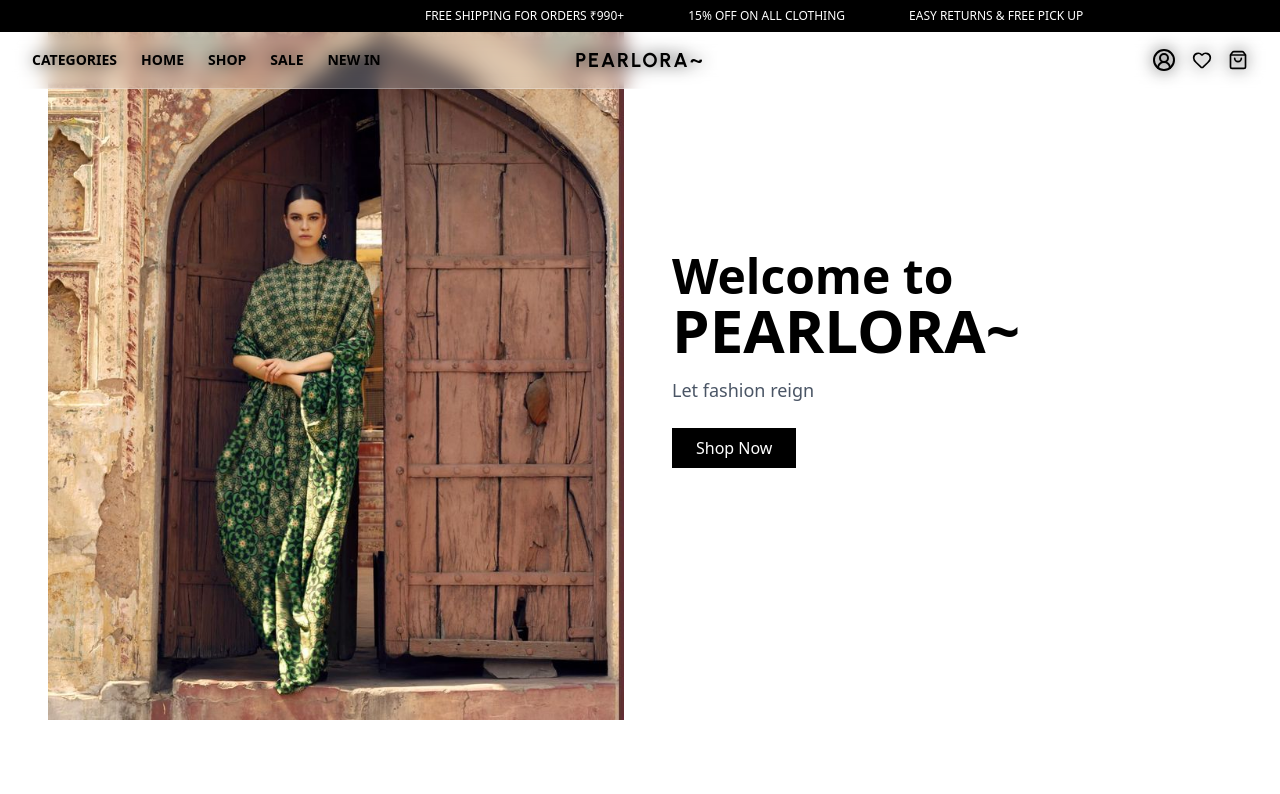
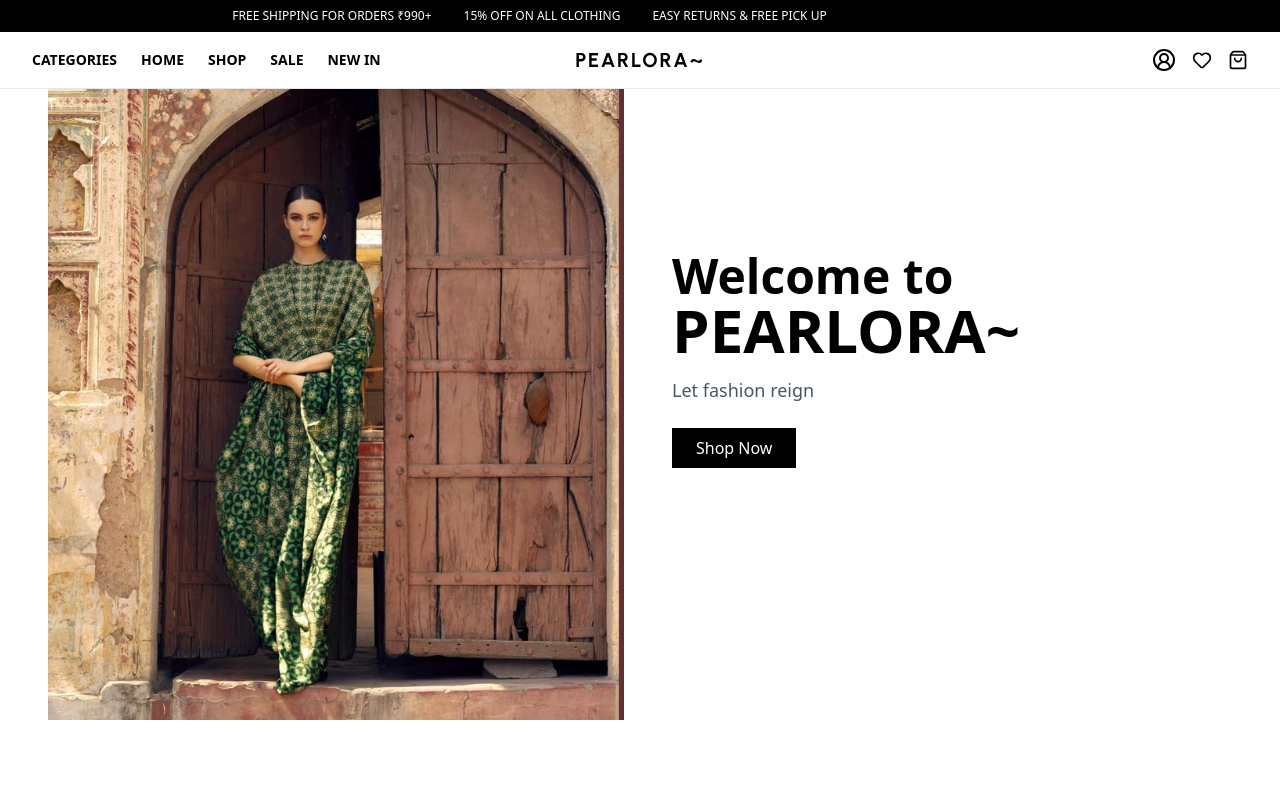
Before and after one commit to Rupsa004/PEARLORA-eCommerce-application, a React (Vite) app: page / in a window 1280 px wide. Shown: the top 794 px of the page. Built offline with nearby package versions, Linux system fonts and the light colour scheme; a web font is replaced by a local one.

Commit message:
updated Nav

```diff
--- a/src/components/Navbar.jsx
+++ b/src/components/Navbar.jsx
@@ -1,32 +1,34 @@
-import {useState} from 'react';
+import { useState } from 'react';
 import { Link as RouterLink, useNavigate } from 'react-router-dom';
 import { HashLink } from 'react-router-hash-link';
 import { CircleUserRound, ShoppingBag, Menu, X, Heart } from 'lucide-react';
 import { motion } from 'framer-motion';
+
 const Navbar = ({ onCategoryClick }) => {
+  const [isMobileMenuOpen, setMobileMenuOpen] = useState(false);
   const navigate = useNavigate();
-  const [isMobileMenuOpen, setMobileMenuOpen] = useState(false);
 
   return (
-    <div className="w-full fixed top-0 left-0 z-50">
-        <div className="bg-black bg-opacity-50 text-white text-xs text-center py-2 px-4 flex justify-center items-center space-x-4">
+    <div className="w-full fixed top-0 left-0 z-50 overflow-x-hidden">
+      <div className="bg-black text-white text-xs text-center py-2 px-4 overflow-hidden">
         <motion.div
-          className="whitespace-nowrap flex gap-16"
+          className="whitespace-nowrap flex gap-8"
           animate={{ x: ['100%', '-100%'] }}
-          transition={{
-            repeat: Infinity,
-            ease: 'linear',
-            duration: 15,
-          }}
+          transition={{ repeat: Infinity, ease: 'linear', duration: 15 }}
         >
-          <h4>FREE SHIPPING FOR ORDERS ₹990+</h4>
-          <h4>15% OFF ON ALL CLOTHING</h4>
-          <h4>EASY RETURNS & FREE PICK UP</h4>
+          <span>FREE SHIPPING FOR ORDERS ₹990+</span>
+          <span>15% OFF ON ALL CLOTHING</span>
+          <span>EASY RETURNS & FREE PICK UP</span>
         </motion.div>
       </div>
 
-
-      <nav className="flex items-center justify-between py-4 px-4 sm:px-6 md:px-8 backdrop-blur-sm bg-white/15 border-b border-white/20 text-black relative">
+      <nav className="flex items-center justify-between py-4 px-4 sm:px-6 md:px-8 bg-white border-b border-gray-200 shadow-sm relative">
+        <div className="flex items-center gap-4">
+        <div className="lg:hidden">
+          <button onClick={() => setMobileMenuOpen(!isMobileMenuOpen)}>
+          {isMobileMenuOpen ? <X size={24} /> : <Menu size={24} />}
+          </button>
+        </div>
 
     <ul className="hidden lg:flex items-center gap-6 text-sm font-semibold">
       <li className="cursor-pointer hover:text-gray-600" onClick={onCategoryClick}>CATEGORIES</li>
@@ -35,38 +37,25 @@ const Navbar = ({ onCategoryClick }) => {
       <li className="cursor-pointer hover:text-gray-600"><RouterLink to="/sale">SALE</RouterLink></li>
       <li className="cursor-pointer hover:text-gray-600"><RouterLink to="/new-in">NEW IN</RouterLink></li>
     </ul>
+  </div>
 
-
-  <div className="absolute left-1/2 top-1/2 transform -translate-x-1/2 -translate-y-1/2">
   <RouterLink
     to="/"
-      className="text-xl font-bold tracking-widest text-black"
+    className="text-xl font-bold tracking-widest text-black absolute left-1/2 transform -translate-x-1/2"
     style={{ fontFamily: "Urbanist" }}>
     PEARLORA~
   </RouterLink>
-  </div>
 
   <div className="flex items-center gap-4 text-black ml-auto">
-    <CircleUserRound size={24} className="cursor-pointer"
-    onClick={() => navigate('/user')}  />
-    <Heart size={20} className="cursor-pointer"
-    onClick={()=>navigate('/wishlist')} />
-    <ShoppingBag
-      size={20}
-      className="cursor-pointer"
-      onClick={() => navigate('/bag')} />
-
-    <div className="lg:hidden">
-      <button onClick={() => setMobileMenuOpen(!isMobileMenuOpen)}>
-        {isMobileMenuOpen ? <X size={24} /> : <Menu size={24} />}
-      </button>
-    </div>
+    <CircleUserRound size={24} className="cursor-pointer" onClick={() => navigate('/user')} />
+    <Heart size={20} className="cursor-pointer" onClick={() => navigate('/wishlist')} />
+    <ShoppingBag size={20} className="cursor-pointer" onClick={() => navigate('/bag')} />
   </div>
 </nav>
 
       {isMobileMenuOpen && (
-  <div className="lg:hidden absolute top-full left-0 w-full bg-white text-black p-4 shadow-sm z-40">
-    <ul className="flex flex-col items-start space-y-2">
+        <div className="lg:hidden w-full bg-white text-black p-4 shadow-sm z-40">
+          <ul className="flex flex-col items-start space-y-2 text-sm font-semibold">
             <li
               className="cursor-pointer hover:text-gray-600"
               onClick={() => {
@@ -76,29 +65,22 @@ const Navbar = ({ onCategoryClick }) => {
               CATEGORIES
             </li>
             <li className="cursor-pointer hover:text-gray-600">
-        <HashLink smooth to="/#hero" onClick={() => setMobileMenuOpen(false)}>
-          HOME
-        </HashLink>
+              <HashLink smooth to="/#hero" onClick={() => setMobileMenuOpen(false)}>HOME</HashLink>
             </li>
             <li className="cursor-pointer hover:text-gray-600">
-        <RouterLink to="/shop" onClick={() => setMobileMenuOpen(false)}>
-          SHOP
-        </RouterLink>
-      </li>
-      <li className="cursor-pointer hover:text-gray-600"> <RouterLink to="/shop" onClick={() => setMobileMenuOpen(false)}>
-        SALE
-        </RouterLink>
+              <RouterLink to="/shop" onClick={() => setMobileMenuOpen(false)}>SHOP</RouterLink>
             </li>
             <li className="cursor-pointer hover:text-gray-600">
-        <RouterLink to="/new-in" onClick={() => setMobileMenuOpen(false)}>
-          NEW IN
-        </RouterLink>
+              <RouterLink to="/sale" onClick={() => setMobileMenuOpen(false)}>SALE</RouterLink>
+            </li>
+            <li className="cursor-pointer hover:text-gray-600">
+              <RouterLink to="/new-in" onClick={() => setMobileMenuOpen(false)}>NEW IN</RouterLink>
             </li>
           </ul>
         </div>
       )}
-
     </div>
   );
 };
+
 export default Navbar;
```
Lines whose indentation alone changed are shown as unchanged.
